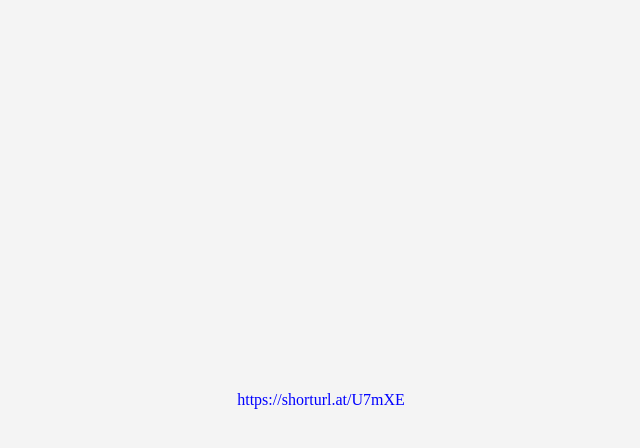
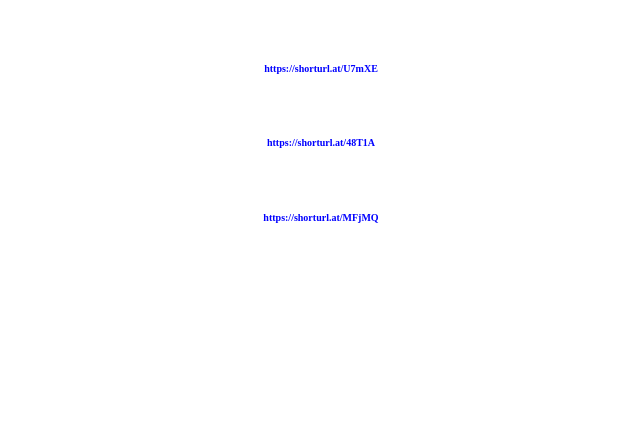
Before and after one commit to blackshadowh4ck3r/Link, a plain HTML site: page index.html in a window 1280 px wide. Shown: the whole page, without its empty margins (319-959 px from the left). Drawn offline with Linux system fonts and the light colour scheme.

Commit message:
Update index.html

```diff
--- a/index.html
+++ b/index.html
@@ -3,30 +3,23 @@
 <head>
     <meta charset="UTF-8">
     <meta name="viewport" content="width=device-width, initial-scale=1.0">
-    <title>Centered Fixed Text</title>
+    <title>Centered Text</title>
     <style>
-        body {
-            margin: 0;
-            height: 100vh;
-            display: flex;
-            justify-content: center;
-            align-items: center;
-            background-color: #f4f4f4;
-        }
-        .textView {
-            font-size: 24px;
+        .center-text {
+            text-align: center; /* Centers text horizontally */
+            font-size: 10px;
             font-weight: bold;
-            color: #333;
-            position: fixed; /* Keeps text fixed */
+            margin-top: 5%;
+            color: blue;
         }
     </style>
 </head>
 <body>
 
-    <div style="font-size: 16px; color: blue; text-align: center;">
-    https://shorturl.at/U7mXE
-</div>
 
+    <div class="center-text">https://shorturl.at/U7mXE</div>
+    <div class="center-text">https://shorturl.at/48T1A</div>
+    <div class="center-text">https://shorturl.at/MFjMQ</div>
 
 
 </body>
```
